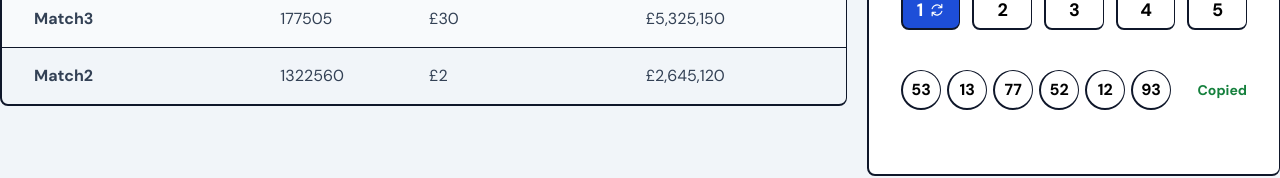
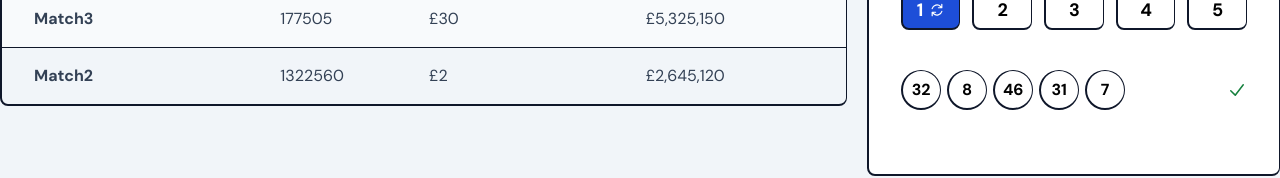
Before and after one commit to zpwparsons/lottery, a Next.js app: page /uk-lotto in a window 1280 px wide. Both pictures are taken after a click on the button 1237 px from the left and 1566 px from the top of the page. Shown: the part 1476-1654 px from the top of the page. Built offline with nearby package versions, Linux system fonts and the light colour scheme.

Commit message:
chore: add a color to the optional numbers on the quick pick

```diff
--- a/app/euro-millions/page.tsx
+++ b/app/euro-millions/page.tsx
@@ -63,7 +63,7 @@ export default function EuroMillionsPage() {
 
                         <HowToPlay steps={howToPlaySteps}/>
 
-                        <QuickPick/>
+                        <QuickPick randomNumberCount={7}/>
                     </aside>
                 </div>
             </section>
--- a/app/set-for-life/page.tsx
+++ b/app/set-for-life/page.tsx
@@ -64,7 +64,7 @@ export default function SetForLifePage() {
 
                         <HowToPlay steps={howToPlaySteps}/>
 
-                        <QuickPick/>
+                        <QuickPick randomNumberCount={6}/>
                     </aside>
                 </div>
             </section>
--- a/app/thunderball/page.tsx
+++ b/app/thunderball/page.tsx
@@ -61,7 +61,7 @@ export default function ThunderballPage() {
 
                         <HowToPlay steps={howToPlaySteps}/>
 
-                        <QuickPick/>
+                        <QuickPick randomNumberCount={6}/>
                     </aside>
                 </div>
             </section>
--- a/app/ui/circle.tsx
+++ b/app/ui/circle.tsx
@@ -2,11 +2,13 @@ import React from "react";
 
 interface CircleProps extends React.ButtonHTMLAttributes<HTMLButtonElement> {
     size?: 'sm' | 'xs' | 'md' |'lg';
+    color?: 'white' | 'purple';
     children: React.ReactNode;
 }
 
 export default function Circle({
     size = 'md',
+    color = 'white',
     children,
     ...props
 }: CircleProps) {
@@ -17,7 +19,12 @@ export default function Circle({
         'lg': 'h-30 w-30',
     }[size];
 
-    const defaultClasses = [`${circleSize} p-2 bg-white border-t border-r border-b-2 border-l-2 border-slate-900 rounded-full flex justify-center items-center text-center`, props.className];
+    const backGroundColor: string = {
+        'white': 'bg-white',
+        'purple': 'bg-purple-200',
+    }[color];
+
+    const defaultClasses = [`${circleSize} ${backGroundColor} p-2 border-t border-r border-b-2 border-l-2 border-slate-900 rounded-full flex justify-center items-center text-center`, props.className];
     const className = defaultClasses.join(' ');
 
     return (
--- a/app/ui/quick-pick.tsx
+++ b/app/ui/quick-pick.tsx
@@ -1,6 +1,6 @@
 'use client';
 
-import { ArrowPathIcon } from "@heroicons/react/20/solid";
+import { ArrowPathIcon, CheckIcon } from "@heroicons/react/20/solid";
 import SnookerBalls from "@/app/ui/snooker-balls";
 import { useState, useEffect } from "react";
 import Button from "@/app/ui/button";
@@ -9,7 +9,13 @@ import Card from "@/app/ui/card";
 
 const quickPicks: number[] = [1, 2, 3, 4, 5];
 
-export default function QuickPick() {
+interface QuickPickProps {
+    randomNumberCount?: number,
+}
+
+export default function QuickPick({
+    randomNumberCount = 5,
+}: QuickPickProps) {
     const [activeQuickPick, setActiveQuickPick] = useState<number>(quickPicks[0]);
     const [timestamp, setTimestamp] = useState<number>(Date.now());
 
@@ -41,14 +47,26 @@ export default function QuickPick() {
 
             <div className="pt-6 pb-4 divide-y divide-slate-200 font-bold">
                 {[...Array(activeQuickPick)].map((_, rowIdx: number) => (
-                    <RandomNumberRow key={rowIdx} timestamp={timestamp} />
+                    <RandomNumberRow
+                        key={rowIdx}
+                        timestamp={timestamp}
+                        randomNumberCount={randomNumberCount}
+                    />
                 ))}
             </div>
         </Card>
     )
 }
 
-function RandomNumberRow({ timestamp }: { timestamp: number }) {
+interface RandomNumberRowProps {
+    timestamp: number,
+    randomNumberCount?: number,
+}
+
+function RandomNumberRow({
+    timestamp,
+    randomNumberCount = 5,
+}: RandomNumberRowProps) {
     const [randomNumbers, setRandomNumbers] = useState<number[]>([]);
     const [copied, setCopied] = useState<boolean>(false);
 
@@ -59,7 +77,7 @@ function RandomNumberRow({ timestamp }: { timestamp: number }) {
     }
 
     useEffect(() : void => {
-        setRandomNumbers(Array.from({length: 6}, () => Math.floor(Math.random() * 99) + 1));
+        setRandomNumbers(Array.from({length: randomNumberCount}, () => Math.floor(Math.random() * 59) + 1));
         setCopied(false);
     }, [timestamp]);
 
@@ -68,13 +86,17 @@ function RandomNumberRow({ timestamp }: { timestamp: number }) {
             <ul className="flex space-x-1.5">
                 {randomNumbers.map((randomNumber: number, randomNumberIdx: number) => (
                     <li key={randomNumberIdx}>
-                        <Circle size="xs">{randomNumber}</Circle>
+                        <Circle color={randomNumberIdx < 5 ? 'white' : 'purple'} size="xs">
+                            {randomNumber}
+                        </Circle>
                     </li>
                 ))}
             </ul>
 
             {copied ? (
-                <span className="text-sm text-green-700">Copied</span>
+                <span className="text-sm text-green-700">
+                    <CheckIcon className="h-5 w-5" />
+                </span>
             ) : (
                 <button onClick={copyToClipboard} type="button" className="h-5 w-5">
                     <svg width="17" height="20" viewBox="0 0 17 20" fill="none" xmlns="http://www.w3.org/2000/svg">
```
